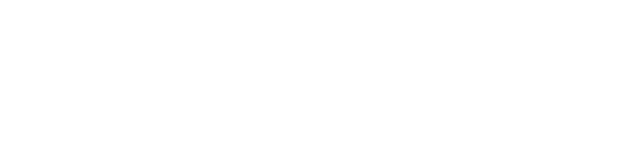
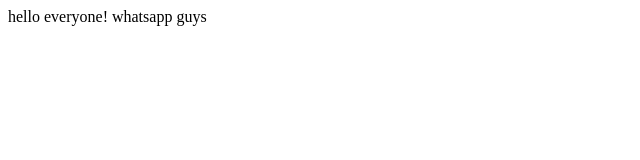
Before and after one commit to hassamfarhan16/Myfirst, a plain HTML site: page about.html in a window 1280 px wide. Shown: the whole page, without its empty margins (0-640 px from the left). Drawn offline with Linux system fonts and the light colour scheme.

Commit message:
Update about.html

```diff
--- a/about.html
+++ b/about.html
@@ -8,5 +8,7 @@
 </head>
 <body>
 
+    hello everyone!
+    whatsapp guys
 </body>
 </html>
```
